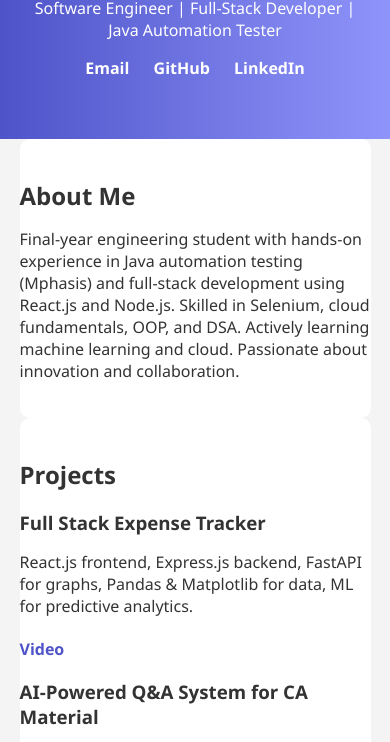
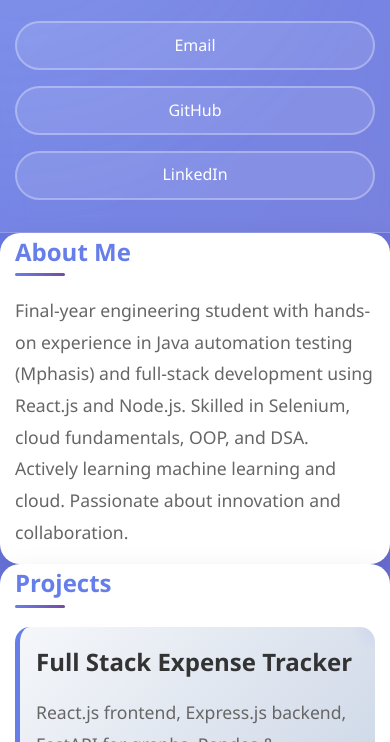
Before and after one commit to Muralikrshn/murali_portfolio, a plain HTML site: page index.html in a window 390 px wide. Shown: the part 186-928 px from the top of the page. Drawn offline with Linux system fonts and the light colour scheme.

Commit message:
Update index.css

```diff
--- a/index.css
+++ b/index.css
@@ -1,58 +1,327 @@
-body {
-  font-family: "Segoe UI", sans-serif;
+/* Reset and Base Styles */
+* {
   margin: 0;
   padding: 0;
-  background: #f4f4f4;
-  color: #333;
+  box-sizing: border-box;
 }
 
-header {
-  background: linear-gradient(to right, #4e54c8, #8f94fb);
-  color: white;
-  padding: 40px 0;
-  text-align: center;
+html {
+  scroll-behavior: smooth;
+}
+
+body {
+  font-family: 'Segoe UI', Tahoma, Geneva, Verdana, sans-serif;
+  line-height: 1.6;
+  color: #333;
+  background: linear-gradient(135deg, #667eea 0%, #764ba2 100%);
+  min-height: 100vh;
 }
 
 .container {
-  width: 90%;
-  max-width: 900px;
-  margin: auto;
-  padding: 20px 0;
+  max-width: 1200px;
+  margin: 0 auto;
+  padding: 0 20px;
 }
 
-h1, h2, h3 {
-  margin-bottom: 10px;
+/* Header Styles */
+header {
+  background: rgba(255, 255, 255, 0.1);
+  backdrop-filter: blur(10px);
+  border-bottom: 1px solid rgba(255, 255, 255, 0.2);
+  padding: 2rem 0;
+  text-align: center;
+  color: white;
+  position: relative;
+  overflow: hidden;
+}
+
+header::before {
+  content: '';
+  position: absolute;
+  top: -50%;
+  left: -50%;
+  width: 200%;
+  height: 200%;
+  background: radial-gradient(circle, rgba(255,255,255,0.1) 0%, transparent 70%);
+  animation: shimmer 3s ease-in-out infinite;
+}
+
+@keyframes shimmer {
+  0%, 100% { transform: translateX(-100%) translateY(-100%); }
+  50% { transform: translateX(0%) translateY(0%); }
+}
+
+header h1 {
+  font-size: 3rem;
+  margin-bottom: 0.5rem;
+  font-weight: 700;
+  text-shadow: 2px 2px 4px rgba(0,0,0,0.3);
+  animation: fadeInUp 1s ease-out;
+}
+
+header p {
+  font-size: 1.2rem;
+  margin-bottom: 1.5rem;
+  opacity: 0.9;
+  animation: fadeInUp 1s ease-out 0.3s both;
+}
+
+.links {
+  display: flex;
+  justify-content: center;
+  gap: 2rem;
+  animation: fadeInUp 1s ease-out 0.6s both;
 }
 
 .links a {
-  margin: 0 10px;
-  color: #fff;
+  color: white;
   text-decoration: none;
-  font-weight: bold;
+  padding: 0.8rem 1.5rem;
+  border: 2px solid rgba(255, 255, 255, 0.3);
+  border-radius: 50px;
+  transition: all 0.3s ease;
+  background: rgba(255, 255, 255, 0.1);
+  backdrop-filter: blur(5px);
+  font-weight: 500;
 }
 
+.links a:hover {
+  background: rgba(255, 255, 255, 0.2);
+  transform: translateY(-2px);
+  box-shadow: 0 5px 15px rgba(0,0,0,0.3);
+}
+
+/* Section Styles */
 section {
   background: white;
-  margin: 20px 0;
-  padding: 20px;
-  border-radius: 10px;
+  margin: 2rem 0;
+  padding: 2.5rem;
+  border-radius: 20px;
+  box-shadow: 0 10px 30px rgba(0,0,0,0.1);
+  transition: transform 0.3s ease, box-shadow 0.3s ease;
+  position: relative;
+  overflow: hidden;
 }
 
-ul {
-  padding-left: 20px;
+section::before {
+  content: '';
+  position: absolute;
+  top: 0;
+  left: -100%;
+  width: 100%;
+  height: 3px;
+  background: linear-gradient(90deg, transparent, #667eea, transparent);
+  animation: slideIn 2s ease-in-out infinite;
+}
+
+@keyframes slideIn {
+  0% { left: -100%; }
+  50% { left: 100%; }
+  100% { left: 100%; }
+}
+
+section:hover {
+  transform: translateY(-5px);
+  box-shadow: 0 15px 40px rgba(0,0,0,0.15);
+}
+
+section h2 {
+  color: #667eea;
+  font-size: 2.2rem;
+  margin-bottom: 1.5rem;
+  position: relative;
+  display: inline-block;
+}
+
+section h2::after {
+  content: '';
+  position: absolute;
+  bottom: -5px;
+  left: 0;
+  width: 50px;
+  height: 3px;
+  background: linear-gradient(90deg, #667eea, #764ba2);
+  border-radius: 2px;
+}
+
+section p {
+  color: #666;
+  font-size: 1.1rem;
+  margin-bottom: 1rem;
+  line-height: 1.8;
+}
+
+/* Project Styles */
+.project {
+  background: linear-gradient(135deg, #f5f7fa 0%, #c3cfe2 100%);
+  padding: 2rem;
+  border-radius: 15px;
+  margin-bottom: 2rem;
+  border-left: 5px solid #667eea;
+  transition: all 0.3s ease;
+  position: relative;
+  overflow: hidden;
+}
+
+.project::before {
+  content: '';
+  position: absolute;
+  top: 0;
+  right: 0;
+  width: 50px;
+  height: 50px;
+  background: radial-gradient(circle, rgba(102, 126, 234, 0.1) 0%, transparent 70%);
+  border-radius: 50%;
+  transform: translate(25px, -25px);
+}
+
+.project:hover {
+  transform: translateX(10px);
+  box-shadow: 0 5px 20px rgba(0,0,0,0.1);
+}
+
+.project h3 {
+  color: #333;
+  font-size: 1.5rem;
+  margin-bottom: 1rem;
+  font-weight: 600;
 }
 
 .project a {
+  color: #667eea;
+  text-decoration: none;
+  font-weight: 600;
+  padding: 0.5rem 1rem;
+  border: 2px solid #667eea;
+  border-radius: 25px;
+  transition: all 0.3s ease;
   display: inline-block;
-  margin-top: 5px;
-  color: #4e54c8;
-  font-weight: bold;
-  text-decoration: none;
+  margin-top: 1rem;
 }
 
+.project a:hover {
+  background: #667eea;
+  color: white;
+  transform: translateY(-2px);
+  box-shadow: 0 5px 15px rgba(102, 126, 234, 0.3);
+}
+
+/* Skills and Lists */
+ul {
+  list-style: none;
+  padding: 0;
+}
+
+ul li {
+  background: linear-gradient(135deg, #f8f9fa 0%, #e9ecef 100%);
+  margin-bottom: 1rem;
+  padding: 1rem 1.5rem;
+  border-radius: 10px;
+  border-left: 4px solid #667eea;
+  transition: all 0.3s ease;
+  position: relative;
+}
+
+ul li::before {
+  content: '▶';
+  color: #667eea;
+  font-size: 0.8rem;
+  position: absolute;
+  left: 0.5rem;
+  top: 50%;
+  transform: translateY(-50%);
+}
+
+ul li:hover {
+  transform: translateX(5px);
+  background: linear-gradient(135deg, #e3f2fd 0%, #bbdefb 100%);
+  box-shadow: 0 3px 10px rgba(0,0,0,0.1);
+}
+
+ul li strong {
+  color: #333;
+  font-weight: 600;
+}
+
+/* Footer */
 footer {
+  background: rgba(255, 255, 255, 0.1);
+  backdrop-filter: blur(10px);
+  color: white;
   text-align: center;
-  padding: 20px;
-  font-size: 0.9em;
-  background: #eee;
+  padding: 2rem 0;
+  border-top: 1px solid rgba(255, 255, 255, 0.2);
+  margin-top: 3rem;
 }
+
+footer p {
+  font-size: 1rem;
+  opacity: 0.8;
+}
+
+/* Animations */
+@keyframes fadeInUp {
+  from {
+    opacity: 0;
+    transform: translateY(30px);
+  }
+  to {
+    opacity: 1;
+    transform: translateY(0);
+  }
+}
+
+/* Responsive Design */
+@media (max-width: 768px) {
+  .container {
+    padding: 0 15px;
+  }
+
+  header h1 {
+    font-size: 2.2rem;
+  }
+
+  header p {
+    font-size: 1rem;
+  }
+
+  .links {
+    flex-direction: column;
+    gap: 1rem;
+  }
+
+  .links a {
+    padding: 0.6rem 1rem;
+  }
+
+  section {
+    padding: 2rem 1.5rem;
+    margin: 1rem 0;
+  }
+
+  section h2 {
+    font-size: 1.8rem;
+  }
+
+  .project {
+    padding: 1.5rem;
+  }
+}
+
+@media (max-width: 480px) {
+  header h1 {
+    font-size: 1.8rem;
+  }
+
+  section {
+    padding: 1.5rem 1rem;
+  }
+
+  section h2 {
+    font-size: 1.5rem;
+  }
+
+  .project {
+    padding: 1rem;
+  }
+}
```
